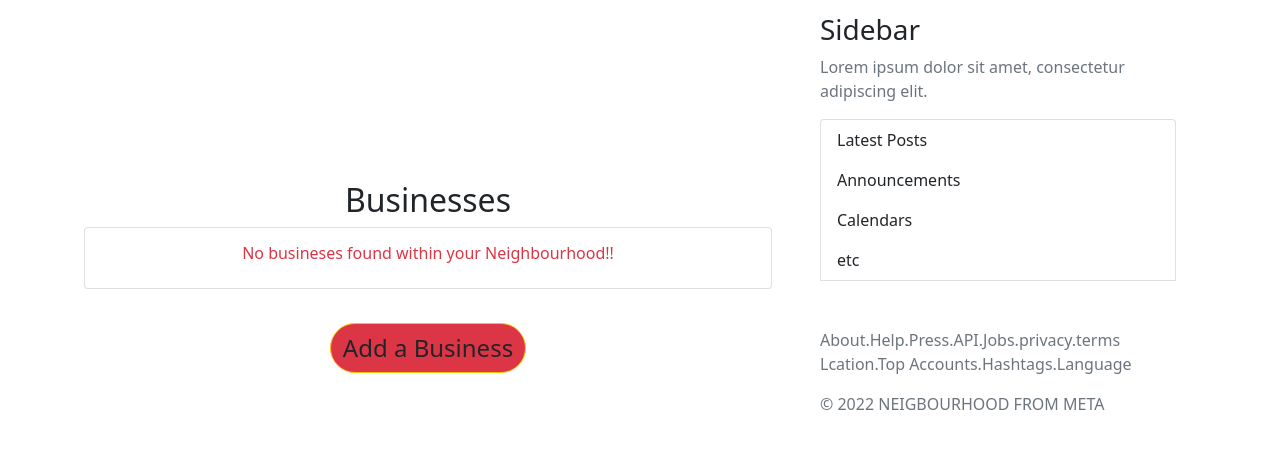
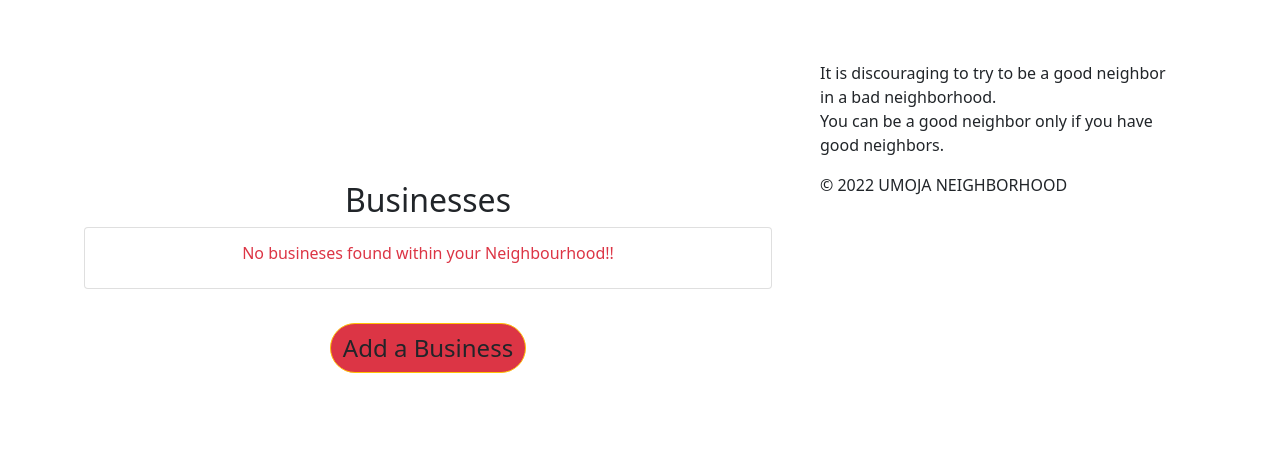
Before and after one commit to LoiseMulwa/Neck-of-the-woods, a Django app: page /busineses/ in a window 1280 px wide. Shown: the part 83-532 px from the top of the page. Run offline with Django 4.2, Linux system fonts and the light colour scheme; the visitor is signed in with stand-in values (Sample User, id 1); data comes from the database, SQL or seed files in the repository; data that the repository does not hold is empty; some libraries are stand-ins or nearby versions.

Commit message:
ft:Add <p> tag

```diff
--- a/Neiba/templates/main/base.html
+++ b/Neiba/templates/main/base.html
@@ -8,7 +8,6 @@
   <title>NEIGBOURHOOD- {{title}}</title>
   {% else %}
     <title> NEIGBOURHOOD</title>
-    <!-- <link rel="icon" type="image/x-icon" href="https://cdn.pixabay.com/photo/2016/08/01/21/00/icon-1562136__340.png" /> -->
   {% endif %}
 
   {% block styles %}
@@ -37,7 +36,7 @@
         </div>
         <div class="col-md-4 fixed">
           <div class="content-section" >
-            <h3>Sidebar</h3>
+            <!-- <h3>Sidebar</h3>
             <p class='text-muted'>Lorem ipsum dolor sit amet, consectetur adipiscing elit. </p>
 
 
@@ -47,11 +46,12 @@
               <li class="list-group-item ">Announcements</li>
               <li class="list-group-item ">Calendars</li>
               <li class="list-group-item ">etc</li> <br><br>
+             -->
+              <footer class='foot mt-5 '>
 
-              <footer class='text-muted'>
-
-                <p> About.Help.Press.API.Jobs.privacy.terms <br> Lcation.Top Accounts.Hashtags.Language</p>
-                <p>&copy; 2022 NEIGBOURHOOD FROM META
+                <p> It is discouraging to try to be a good neighbor in a bad neighborhood. <br>You can be a good neighbor only if you have good neighbors.</p>
+                <p>&copy; 2022 UMOJA NEIGHBORHOOD
+              </footer>
 
 
 
```
